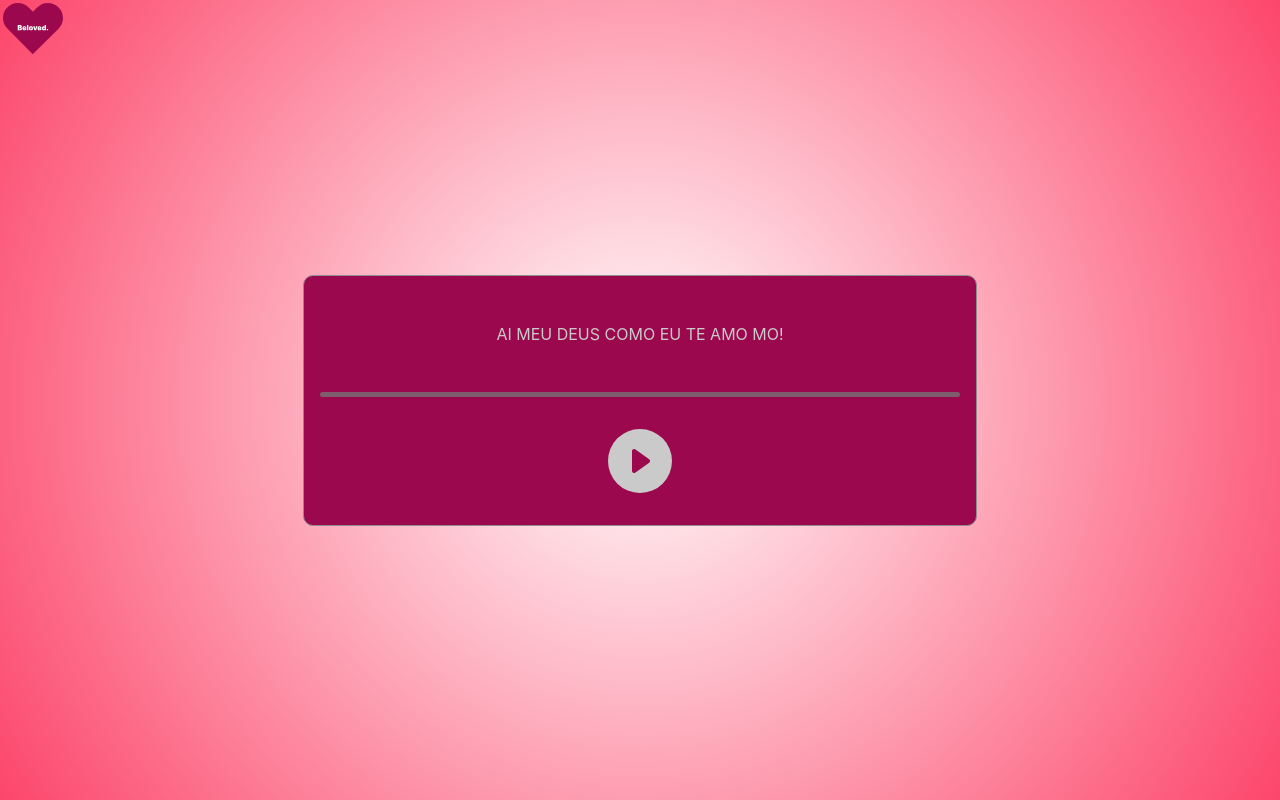
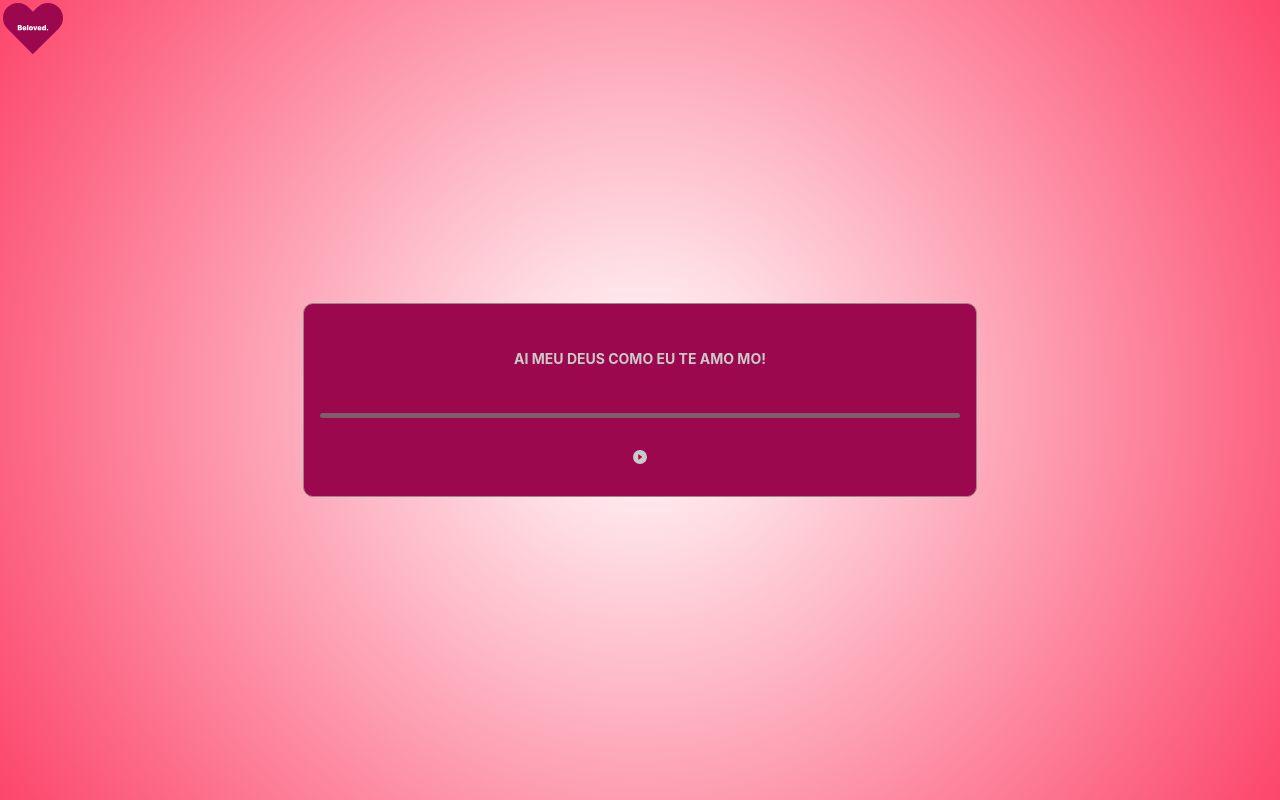
Before and after one commit to daniellourenco-Samba/beloved, a React (Create React App) app: page /music in a window 1280 px wide. Built offline with nearby package versions, Linux system fonts and the light colour scheme.

Commit message:
Change font size

```diff
--- a/src/components/player/player.css
+++ b/src/components/player/player.css
@@ -18,7 +18,8 @@
     }
 
     .title{
-        font-size: inherit;
+        font-size: 14px;
+        font-weight: bold;
     }
     .navigation{
         width: 100%;
@@ -42,7 +43,8 @@
         }
     }
     .controls{
-        font-size: inherit;
+        font-size: 14px;
+        font-weight: bold;
         display: flex;
         align-items: center;
 
@@ -60,7 +62,8 @@
 
         .pp
         {
-            font-size: 4rem;
+            font-size: 14px;
+            font-weight: bold;
 
         }
 
```
